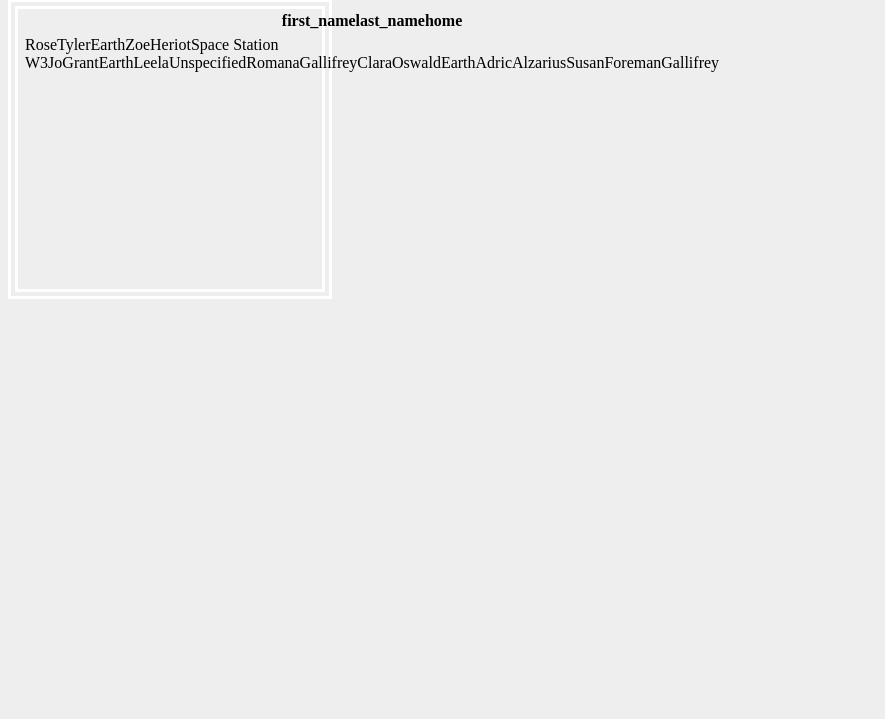
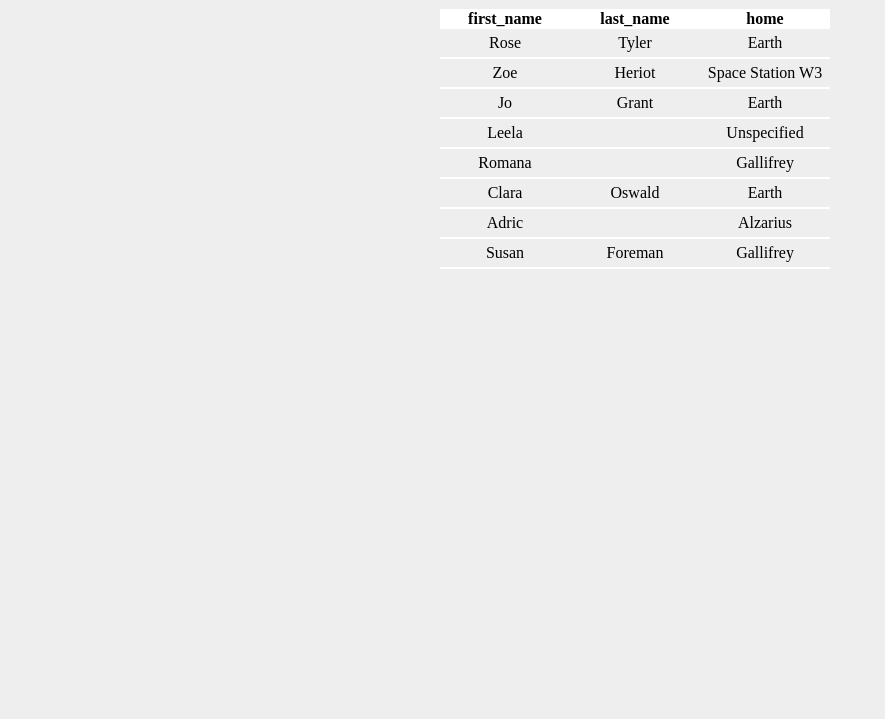
Before and after one commit to katherine-hill/Junior-Assessment, a plain HTML site: page index.html in a window 1280 px wide. Shown: the part 81-800 px from the top of the page, without its empty margins (0-885 px from the left). Drawn offline with Linux system fonts and the light colour scheme.

Commit message:
took out unnecessary function and variables

```diff
--- a/app.js
+++ b/app.js
@@ -6,15 +6,8 @@
     const DrWhoModule = function() {
         let tableContainer = document.getElementById('table-container');
         let fullTable = document.createElement('table'),
-            tableHeader = document.createElement('th'),
-            tableRow = document.createElement('tr'),
-            tableCell = document.createElement('td');
+            tableRow = document.createElement('tr');
         let columnHeaders = [];
-
-        function makeTable(tableData) {
-            makeHeader(tableData);
-            fillTable(tableData);
-        }
         ///////////////////////////////////////////
         // Populating TH of table
         ///////////////////////////////////////////
@@ -23,12 +16,13 @@
                 for (let header in tableData[i]) {
                     if (tableData[i].hasOwnProperty(header) && columnHeaders.indexOf(header) == -1) {
                         columnHeaders.push(header);
+                        //if tableHeader is declared as a global variable, there will be one th that each header is added to
+                        let tableHeader = document.createElement('th');
                         tableHeader.appendChild(document.createTextNode(header));
                         tableRow.appendChild(tableHeader);
                     }
                 }
                 fullTable.appendChild(tableRow);
-                return columnHeaders;
             }
         }
         ///////////////////////////////////////////
@@ -38,7 +32,8 @@
             for (let i = 0; i < tableData.length; ++i) {
 
                 for (let j = 0; j < columnHeaders.length; ++j) {
-
+                    //if tableCell is declared as a global variable, there will be one massive td
+                    let tableCell = document.createElement('td');
                     tableCell.appendChild(document.createTextNode(tableData[i][columnHeaders[j]] || ''));
                     tableRow.appendChild(tableCell);
                 }
@@ -54,7 +49,8 @@
             http.onreadystatechange = function() {
                 if (http.readyState === 4 && http.status === 200) {
                     let dataCatcher = JSON.parse(http.response);
-                    makeTable(dataCatcher);
+                    makeHeader(dataCatcher);
+                    fillTable(dataCatcher);
                 }
             };
             http.open('GET', 'tabledata.json', true);
@@ -67,7 +63,6 @@
             getTable: getTable,
         };
     };
-
     // module CONSTRUCT END
     ///////////////////////////////////////////
     // THE END & run functions
--- a/main.css
+++ b/main.css
@@ -1,17 +1,28 @@
 body{
   background: #eee;
+  display: flex;
+  flex-direction: column;
+  align-items: center;
 }
 table{
   height: 300px;
-  border: 10px double #fff;
+
+}
+th{
+  width: 32%;
+  background: #fff;
 }
 tr{
   display: flex;
-  flex-direction: column;
+  flex-direction: row;
   flex-wrap: wrap;
-  width: 300px;
+  width: 400px;
 }
 td{
+  border-bottom: 2px solid #fff;
+  text-align: center;
+  padding: 20px;
+  width: 30%;
   padding: 5px;
 
 }
```
